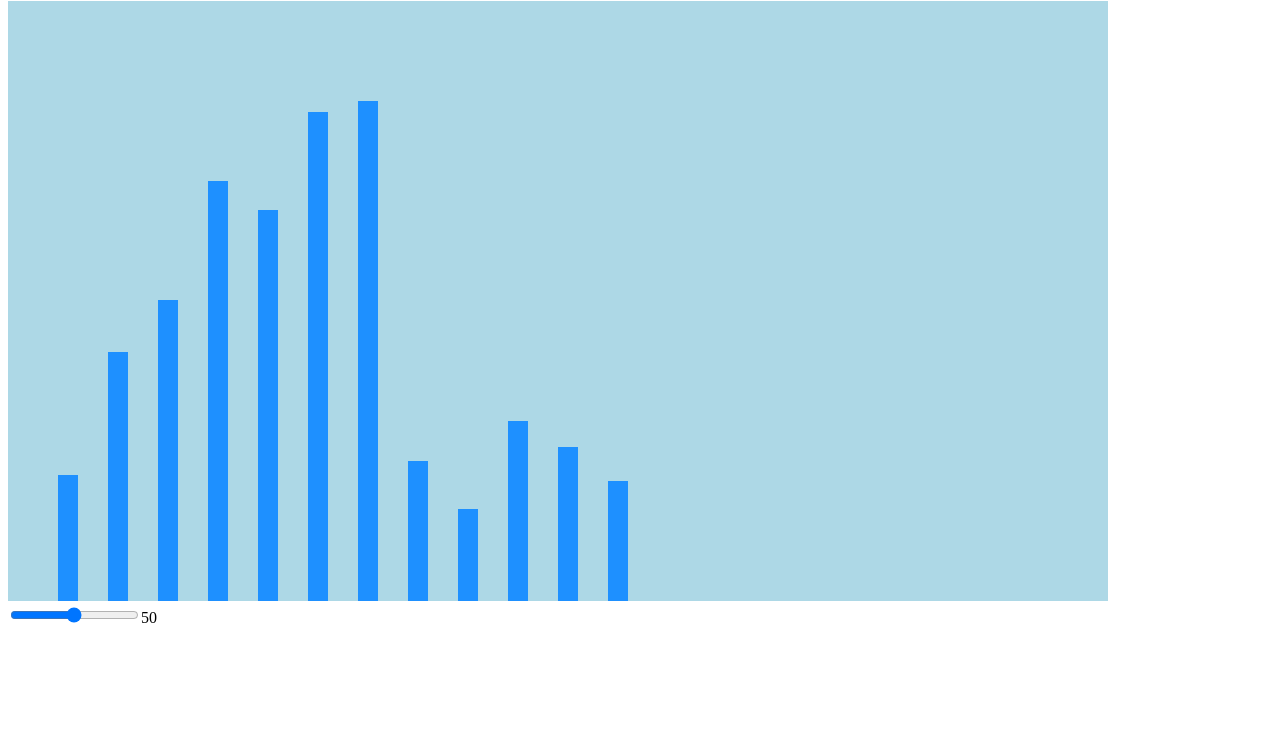
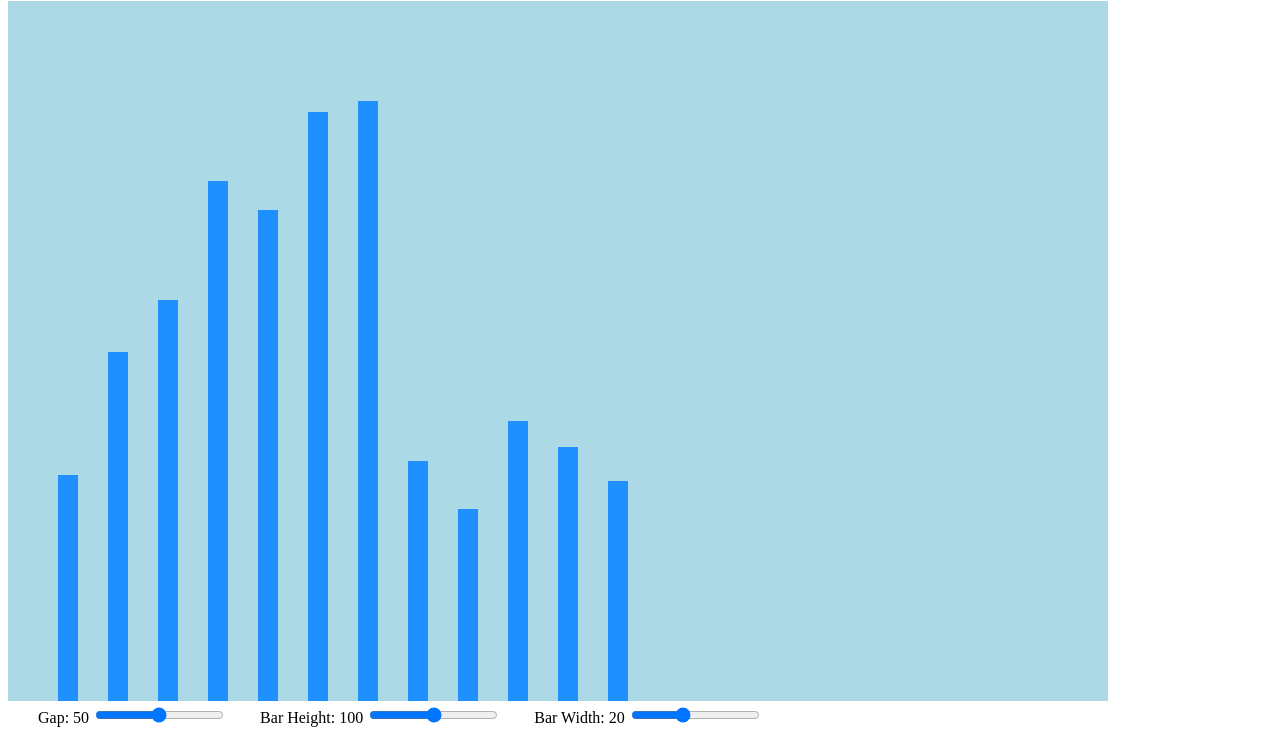
Before and after one commit to mrChernicharo/D3-tests, a plain HTML site: page tutorial04.html in a window 1280 px wide. Shown: the part 79-814 px from the top of the page. Drawn offline with nearby package versions, Linux system fonts and the light colour scheme.

Commit message:
mais inputs range, mais controles

```diff
--- a/tutorial04.html
+++ b/tutorial04.html
@@ -6,12 +6,19 @@
 		<title>D3</title>
 
 		<script src="https://d3js.org/d3.v5.min.js"></script>
+		<style>
+			label {
+				margin: 0 0 0 30px;
+			}
+		</style>
 	</head>
 	<body>
 		<h1 id="header">Hello D3</h1>
 
 		<div class="container"></div>
 
+		<label for="gap">Gap: </label>
+		<span id="output"></span>
 		<input
 			type="range"
 			name="gap"
@@ -19,26 +26,66 @@
 			min="1"
 			value="50"
 			max="100"
-			id=""
-		/><span id="output"></span>
+		/>
+
+		<label for="bar-height">Bar Height: </label>
+		<span id="output2"></span>
+		<input
+			type="range"
+			name="bar-height"
+			id="slider2"
+			min="0"
+			value="100"
+			max="200"
+		/>
+
+		<label for="bar-width">Bar Width: </label>
+		<span id="output3"></span>
+		<input
+		type="range"
+		name="bar-width"
+		id="slider3"
+		min="1"
+		value="20"
+		max="50"
+	/>
 
 		<script>
 			let slider = document.getElementById("slider");
 			let sliderValue = 50;
 			let outputElement = document.getElementById("output");
 
+			let slider2 = document.getElementById("slider2");
+			let sliderValue2 = 100;
+			let outputElement2 = document.getElementById("output2");
+
+			let slider3 = document.getElementById("slider3");
+			let sliderValue3 = 20;
+			let outputElement3 = document.getElementById("output3");
+
 			outputElement.innerHTML = slider.value;
+			outputElement2.innerHTML = slider2.value;
+			outputElement3.innerHTML = slider3.value;
 
 			function refresh() {
-
 				slider.oninput = function () {
 					sliderValue = this.value;
 					outputElement.innerHTML = sliderValue;
 				};
+
+				slider2.oninput = function () {
+					sliderValue2 = this.value;
+					outputElement2.innerHTML = sliderValue2;
+				};
+
+				slider3.oninput = function () {
+					sliderValue3 = this.value;
+					outputElement3.innerHTML = sliderValue3;
+				};
 			}
 
 			let canvasWidth = 1100;
-			let canvasHeight = 600;
+			let canvasHeight = 700;
 
 			const dataArray = [
 				126,
@@ -68,19 +115,22 @@
 				.enter() // returns placeholders for each data element
 				.append("rect")
 				.attr("transform", `translate(${50}, 0)`)
-				.attr("width", 20) // pegando o value de cada elemento
+				.attr("width", 10) // pegando o value de cada elemento
 				.attr("height", (data) => data)
 				.attr("y", (data) => canvasHeight - data)
 				.attr("x", (data, index) => index * sliderValue)
 				.attr("fill", "dodgerblue");
 
-
 			setInterval(() => {
 				refresh();
 
-				bars.attr("x", (data, index) => index * sliderValue)
+				bars
+				.attr("x", (data, index) => index * sliderValue)
+				.attr("height", (data) => data + sliderValue2)
+				.attr("y", (data) => canvasHeight - data - sliderValue2)
+				.attr("width", (data) => sliderValue3)
 
-			}, 100)
+			}, 100);
 		</script>
 	</body>
 </html>
```
